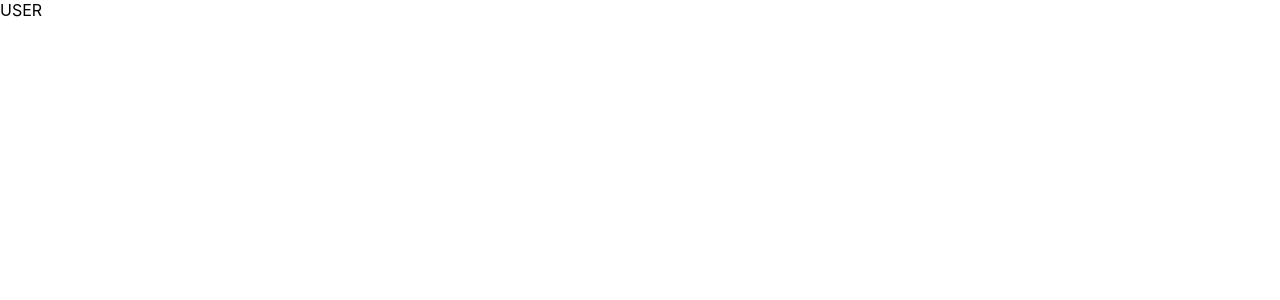
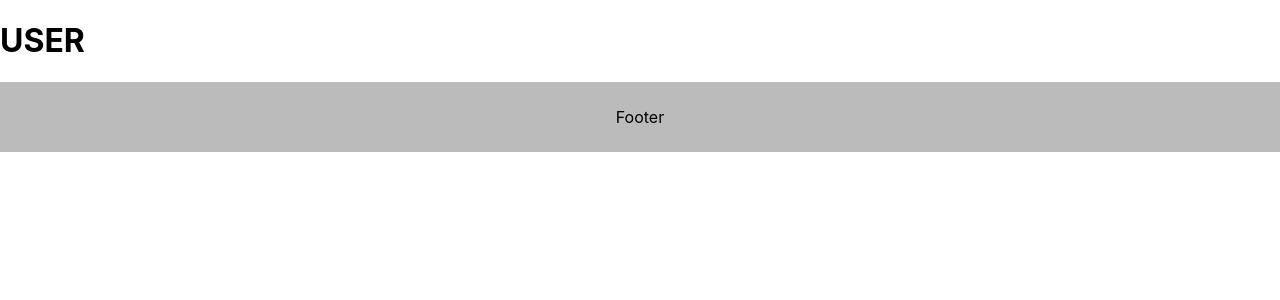
Before and after one commit to Qluqlu3/sample-nextjs, a Next.js app: page /user in a window 1280 px wide. Shown: the top 300 px of the page. Built offline with nearby package versions, Linux system fonts and the light colour scheme.

Commit message:
add style and layout

```diff
--- a/components/Button.tsx
+++ b/components/Button.tsx
@@ -1,3 +1,7 @@
 export const Button = () => {
-  return <div>ボタン</div>;
+  return (
+    <div>
+      <div>ボタン</div>
+    </div>
+  );
 };
--- /dev/null
+++ b/components/Footer.tsx
@@ -0,0 +1,15 @@
+import React from 'react';
+import styled from 'styled-components';
+
+const StyledFooter = styled.footer`
+  width: 100%;
+  height: 70px;
+  display: flex;
+  justify-content: center;
+  align-items: center;
+  background-color: #bbbbbb;
+`;
+
+export const Footer = () => {
+  return <StyledFooter>Footer</StyledFooter>;
+};
--- /dev/null
+++ b/components/Layout.tsx
@@ -0,0 +1,19 @@
+import React, { ReactNode } from 'react';
+import styled from 'styled-components';
+import { Footer } from './Footer';
+
+const Wrapper = styled.div``;
+
+interface Props {
+  children: ReactNode;
+}
+
+export const Layout: React.FC<Props> = (props) => {
+  const { children } = props;
+  return (
+    <Wrapper>
+      <main>{children}</main>
+      <Footer />
+    </Wrapper>
+  );
+};
--- a/package.json
+++ b/package.json
@@ -10,9 +10,11 @@
     "build-storybook": "build-storybook"
   },
   "dependencies": {
+    "@types/styled-components": "^5.1.18",
     "next": "12.0.7",
     "react": "17.0.2",
-    "react-dom": "17.0.2"
+    "react-dom": "17.0.2",
+    "styled-components": "^5.3.3"
   },
   "devDependencies": {
     "@babel/core": "^7.16.5",
--- a/pages/_app.tsx
+++ b/pages/_app.tsx
@@ -1,8 +1,13 @@
-import '../styles/globals.css'
-import type { AppProps } from 'next/app'
+import '../styles/globals.css';
+import type { AppProps } from 'next/app';
+import { Layout } from 'components/Layout';
 
-function MyApp({ Component, pageProps }: AppProps) {
-  return <Component {...pageProps} />
-}
+const MyApp = ({ Component, pageProps }: AppProps) => {
+  return (
+    <Layout>
+      <Component {...pageProps} />
+    </Layout>
+  );
+};
 
-export default MyApp
+export default MyApp;
--- /dev/null
+++ b/pages/_document.tsx
@@ -0,0 +1,29 @@
+import Document, { DocumentContext } from 'next/document';
+import { ServerStyleSheet } from 'styled-components';
+
+export default class MyDocument extends Document {
+  static async getInitialProps(ctx: DocumentContext) {
+    const sheet = new ServerStyleSheet();
+    const originalRenderPage = ctx.renderPage;
+
+    try {
+      ctx.renderPage = () =>
+        originalRenderPage({
+          enhanceApp: (App) => (props) => sheet.collectStyles(<App {...props} />),
+        });
+
+      const initialProps = await Document.getInitialProps(ctx);
+      return {
+        ...initialProps,
+        styles: (
+          <>
+            {initialProps.styles}
+            {sheet.getStyleElement()}
+          </>
+        ),
+      };
+    } finally {
+      sheet.seal();
+    }
+  }
+}
--- a/pages/index.tsx
+++ b/pages/index.tsx
@@ -8,7 +8,7 @@ const Home: NextPage = () => {
   const xxx = '';
   return (
     <div>
-      <Button></Button>
+      <Button />
     </div>
   );
 };
--- a/pages/user.tsx
+++ b/pages/user.tsx
@@ -1,7 +1,8 @@
+import type { NextPage } from 'next';
 import React from 'react';
 
-export const user = () => {
-  return <div>USER</div>;
+export const User: NextPage = () => {
+  return <h1>USER</h1>;
 };
 
-export default user;
+export default User;
```
Also changed, not shown: pages/product/[name].tsx (added, +11 -0 lines), 2 other files (tests, documents, lock files or other folders).
